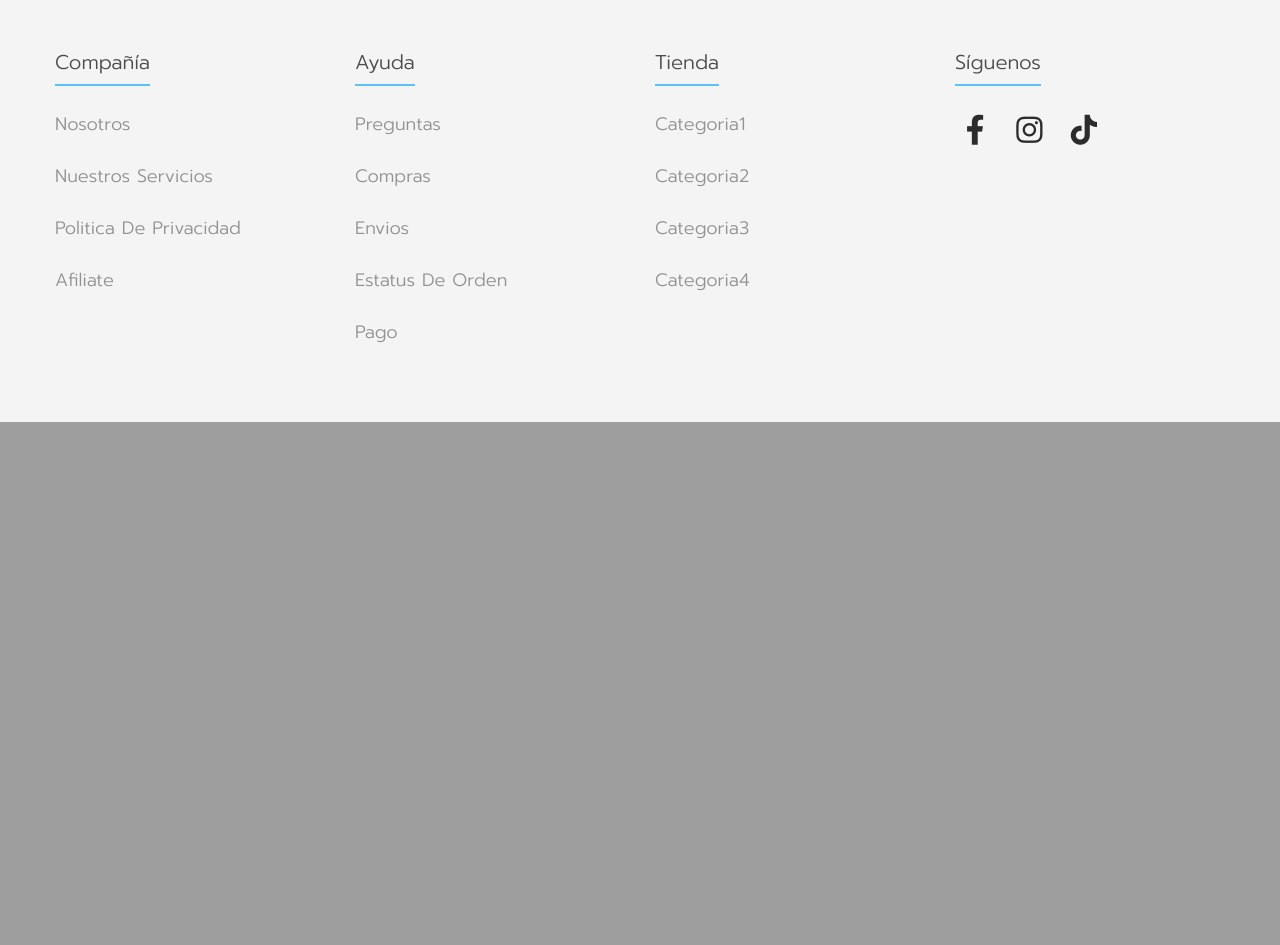
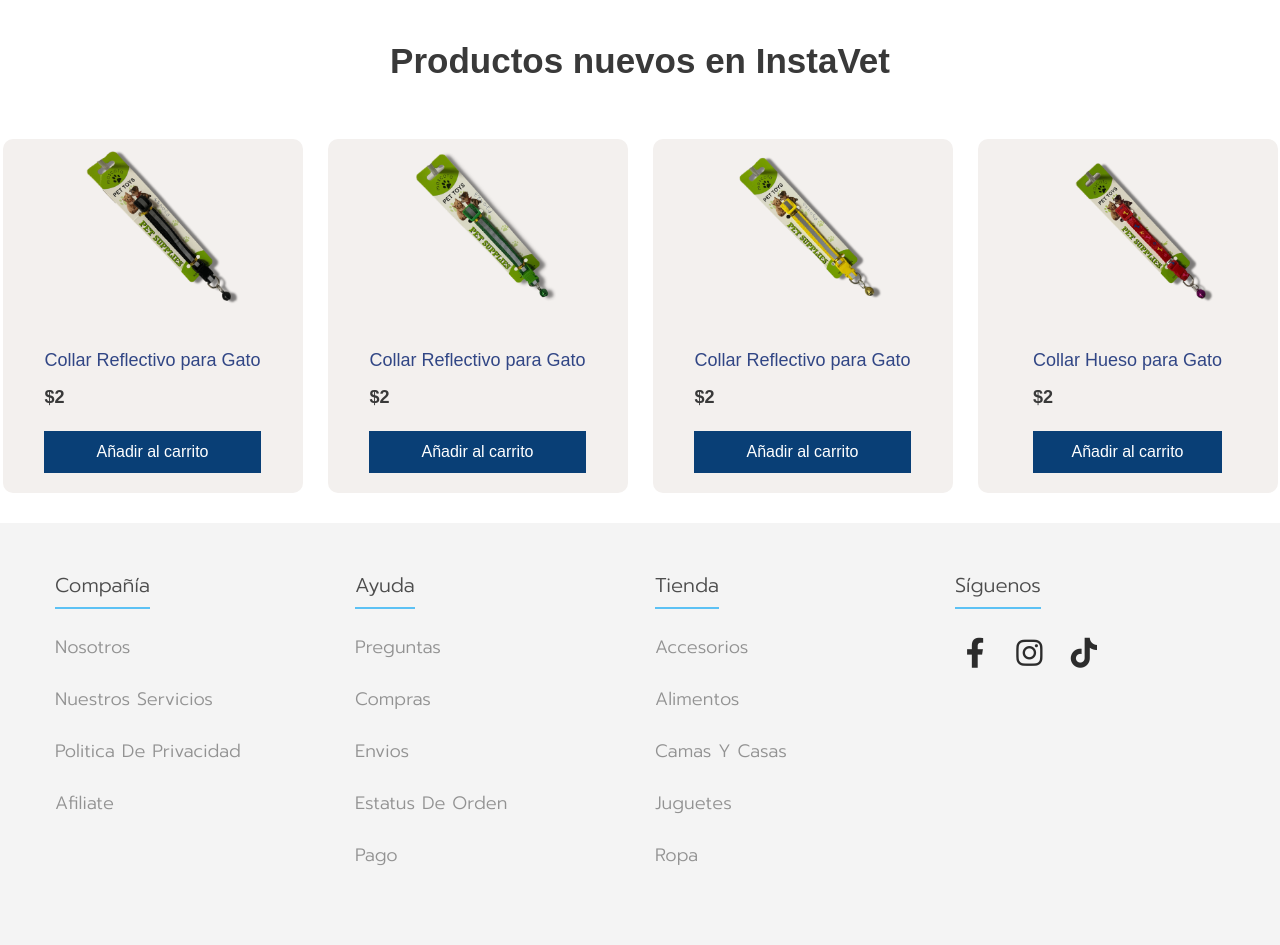
Before and after one commit to hugoanto70/hugoanto7011, a PHP site: page / in a window 1280 px wide. Shown: the part 1020-1965 px from the top of the page. Before the commit the page ends 1442 px from the top, so only its background shows below. Run offline with PHP 8.4, Linux system fonts and the light colour scheme.

Commit message:
Avance Web (Ingreso de minicompra)

```diff
--- a/css/styles.css
+++ b/css/styles.css
@@ -74,7 +74,7 @@ header .navegacion .submenu {
   z-index: 10000;
   position: absolute;
   background: #f4f4f4;
-  width: 120%;
+  width: 150%;
   visibility: hidden;
   opacity: 0; /* El submenu se mantiene oculto*/
   transition: opacity 0.6s;
@@ -86,6 +86,7 @@ header .navegacion .submenu a {
   color: #686868;
   transition: all 0.3s;
   font-family: "Prompt", sans-serif;
+  font-size: 15px;
 }
 header .navegacion .submenu a:hover {
   color: #0e5a89;
@@ -123,6 +124,75 @@ header .navegacion .container .search-bar button img {
 #carouselExampleInterval img {
   width: 100%;
   height: auto;
+}
+
+body {
+  font-family: "Prompt", sans-serif;
+}
+body .titulo {
+  padding: 35px;
+  color: #393939;
+  text-align: center;
+  font-size: 35px;
+  font-weight: 900;
+}
+body .container-items {
+  margin-bottom: 30px;
+  display: grid;
+  grid-template-columns: repeat(4, 1fr);
+  gap: 20px;
+  justify-items: center;
+}
+body .container-items .item {
+  border-radius: 10px;
+  background-color: #f3f0ee;
+  width: 300px;
+  justify-items: center;
+}
+body .container-items .item:hover {
+  box-shadow: 0 10px 20px rgba(0, 0, 0, 0.2);
+}
+body .container-items .item img {
+  max-width: 100%;
+  height: 175px;
+  object-fit: cover;
+  padding-left: 30px;
+  border-radius: 10px 10px 0 0;
+  transition: all 1.5s;
+  padding-top: 10px;
+}
+body .container-items .item .info-product {
+  padding: 20px 30px;
+  line-height: 2;
+  display: flex;
+  flex-direction: column;
+  color: #314685;
+}
+body .container-items .item .info-product h2 {
+  font-size: 18px;
+  text-align: center;
+}
+body .container-items .item .info-product .price {
+  font-size: 18px;
+  font-weight: 600;
+  color: #393939;
+}
+body .container-items .item .info-product button {
+  border: none;
+  background: none;
+  background-color: #093f76;
+  color: white;
+  padding: 5px 10px;
+  cursor: pointer;
+}
+body .container-items .item .info-product button:hover {
+  background-color: #2caaea;
+}
+body .container-items .item:hover img {
+  transform: scale(0.9);
+}
+body .container-items .item figure {
+  overflow: hidden;
 }
 
 .footer {
--- a/index.html
+++ b/index.html
@@ -30,9 +30,12 @@
                 <div class="caja">
                     <li> <a class="enlace" href="./pages/catalogo.html">Catálogo</a>
                       <ul class="submenu">
-                       <li><a href="#">Categoria1</a></li>
-                       <li><a href="#">Categoria2</a></li>
-                       <li><a href="#">Categoria3</a></li>
+                       <li><a href="#">Accesorios</a></li>
+                       <li><a href="#">Alimentos</a></li>
+                       <li><a href="#">Camas y Casas</a></li>
+                       <li><a href="#">Cosmeticos</a></li>
+                       <li><a href="#">Juguetes</a></li>
+                       <li><a href="#">Ropa</a></li>
                       </ul>
                     </li>
                 </div>
@@ -42,6 +45,7 @@
             </ul>
             <img src="./multimedia/searchbar/carrito-de-compras.png" class="carrito">
         </nav>
+
         <div id="carouselExampleInterval" class="carousel slide" data-bs-ride="carousel">
             <div class="carousel-inner">
               <div class="carousel-item active" data-bs-interval="6000">
@@ -64,8 +68,61 @@
             </button>
           </div>
     </header>
+
+
+
     <main>
+
+      <p class="titulo">Productos nuevos en InstaVet</p>
+      <div class="container-items">
+        <div class="item">
+          <figure>
+            <img src="./multimedia/articulos-instavet/collar_pet_toys_negro.png" alt="collar_pet_toys_n">
+          </figure>
+          <div class="info-product">
+            <h2>Collar Reflectivo para Gato</h2>
+            <p class="price">$2</p>
+            <button>Añadir al carrito</button>
+          </div>
+        </div>
+        <div class="item">
+          <figure>
+            <img src="./multimedia/articulos-instavet/collar_pet_toys_verdeo.png" alt="collar_pet_toys_vo">
+          </figure>
+          <div class="info-product">
+            <h2>Collar Reflectivo para Gato</h2>
+            <p class="price">$2</p>
+            <button>Añadir al carrito</button>
+          </div>
+        </div>
+        <div class="item">
+          <figure>
+            <img src="./multimedia/articulos-instavet/collar_pet_toys_amarillo.png" alt="collar_pet_toys_a">
+          </figure>
+          <div class="info-product">
+            <h2>Collar Reflectivo para Gato</h2>
+            <p class="price">$2</p>
+            <button>Añadir al carrito</button>
+          </div>
+        </div>
+        <div class="item">
+          <figure>
+            <img src="./multimedia/articulos-instavet/collar_pet_toys_rojo.png" alt="collar_pet_toys_vo">
+          </figure>
+          <div class="info-product">
+            <h2>Collar Hueso para Gato</h2>
+            <p class="price">$2</p>
+            <button>Añadir al carrito</button>
+          </div>
+        </div>
+      </div>
+
+
     </main>
+
+
+
+
     <footer class="footer">
       <div class="container-foot">
         <div class="footer-row">
@@ -91,10 +148,11 @@
           <div class="footer-links">
             <h4 class="referencias">Tienda</h4>
             <ul>
-              <li><a href="#">Categoria1</a></li>
-              <li><a href="#">Categoria2</a></li>
-              <li><a href="#">Categoria3</a></li>
-              <li><a href="#">Categoria4</a></li>
+              <li><a href="#">Accesorios</a></li>
+              <li><a href="#">Alimentos</a></li>
+              <li><a href="#">Camas y Casas</a></li>
+              <li><a href="#">Juguetes</a></li>
+              <li><a href="#">Ropa</a></li>
             </ul>
           </div>
           <div class="footer-links">
--- /dev/null
+++ b/scss/_compraindex.scss
@@ -0,0 +1,70 @@
+body{
+    font-family: 'Prompt', sans-serif;
+    .titulo{
+        padding:35px;
+        color:#393939;
+        text-align: center;
+        font-size: 35px;
+        font-weight: 900;
+    }
+    .container-items{
+
+        margin-bottom: 30px;
+        display:grid;
+        grid-template-columns: repeat(4,1fr);
+        gap:20px;
+        justify-items: center;
+        .item{
+            border-radius: 10px;
+            background-color: #f3f0ee;
+            width: 300px;
+            justify-items: center;
+            &:hover{
+                box-shadow: 0 10px 20px rgba(0, 0, 0, 0.20);
+            }
+            img{
+                max-width: 100%;
+                height: 175px;
+                object-fit: cover;
+                padding-left:30px;
+                border-radius: 10px 10px 0 0;
+                transition: all 1.5s;
+                padding-top: 10px;
+            }
+            .info-product{
+                padding: 20px 30px;
+                line-height:2;
+                display:flex;
+                flex-direction: column;
+                color:#314685;
+
+                h2{
+                    font-size: 18px;
+                    text-align: center;
+                }
+                .price{
+                    font-size:18px;
+                    font-weight: 600;
+                    color:#393939;
+                }
+                button{
+                    border:none;
+                    background: none;
+                    background-color:  #093f76 ;
+                    color:#ffff;
+                    padding: 5px 10px;
+                    cursor:pointer;
+                    &:hover{
+                        background-color: #2caaea ;
+                    }
+                }
+            }
+            &:hover img{
+                transform: scale(0.9);
+            }
+            figure{
+                overflow:hidden;
+            }
+        }
+    }
+}
--- a/scss/_navbar.scss
+++ b/scss/_navbar.scss
@@ -68,7 +68,7 @@ header{
             z-index: 10000;
             position:absolute;
             background:#f4f4f4;
-            width:120%;
+            width:150%;
             visibility: hidden;
             opacity:0; /* El submenu se mantiene oculto*/
             transition: opacity .6s;
@@ -79,6 +79,7 @@ header{
                 color:#686868;
                 transition: all 0.3s;
                 font-family: 'Prompt', sans-serif;
+                font-size: 15px;
                 &:hover{
                     color:#0e5a89;
                 }
--- a/scss/styles.scss
+++ b/scss/styles.scss
@@ -11,4 +11,5 @@
 
 @import "navbar";
 @import "slides";
+@import "compraindex";
 @import "footer";
```
Also changed, not shown: multimedia/articulos-instavet/collar_pet_toys_amarillo.png (added), multimedia/articulos-instavet/collar_pet_toys_blanco.png (added), multimedia/articulos-instavet/collar_pet_toys_negro.png (added), multimedia/articulos-instavet/collar_pet_toys_rojo.png (added), multimedia/articulos-instavet/collar_pet_toys_verde.png (added), multimedia/articulos-instavet/collar_pet_toys_verdeo.png (added), 1 other file.
